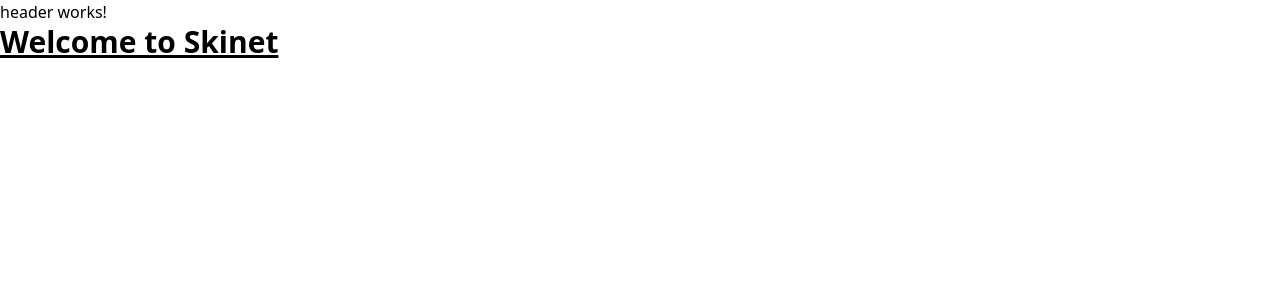
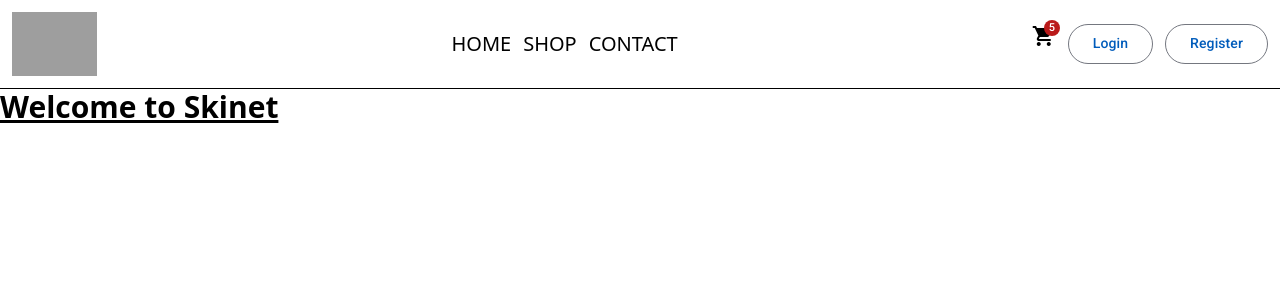
Before and after one commit to N1koloza/client, an Angular app: page / in a window 1280 px wide. Shown: the top 300 px of the page. Built offline with nearby package versions, Linux system fonts and the light colour scheme; grey boxes are pictures that could not be loaded.

Commit message:
-  update header component with Angular Material and Tailwind CSS styles

```diff
--- a/angular.json
+++ b/angular.json
@@ -34,6 +34,8 @@
               }
             ],
             "styles": [
+              "@angular/material/prebuilt-themes/azure-blue.css",
+              "src/tailwind.css",
               "src/styles.scss"
             ]
           },
--- a/src/app/layout/header/header.component.html
+++ b/src/app/layout/header/header.component.html
@@ -1 +1,18 @@
-<p>header works!</p>
+<header class="border-b p-3 w-full">
+    <div class="flex align-middle items-center justify-between max-w-screen-2xl mx-auto">
+        <img src="/image/logo.png" alt="app logo" class="max-h-16">
+        <nav class="flex gap-3 my-2 uppercase text-xl">
+            <a>Home</a>
+            <a>Shop</a>
+            <a>Contact</a>
+        </nav>
+        <div class="flex gap-3 align-middle">
+            <a matBadge="5" matBadgeSize="large">
+                <mat-icon>shopping_cart</mat-icon>
+            </a>
+            <button mat-stroked-button>Login</button>
+            <button mat-stroked-button>Register</button>
+
+        </div>
+    </div>
+</header>
```
Also changed, not shown: src/app/layout/header/header.component.ts (+7 -2 lines).
